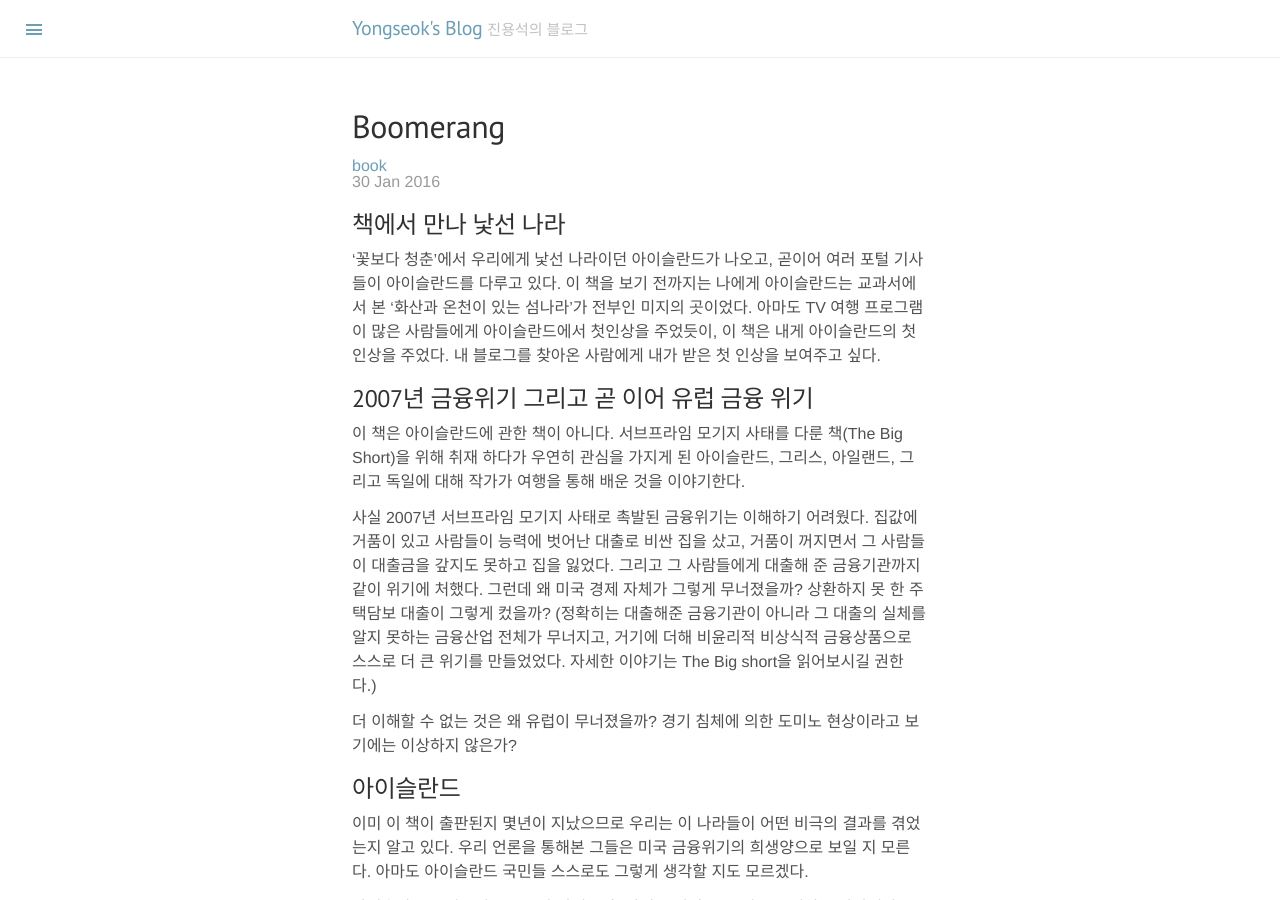
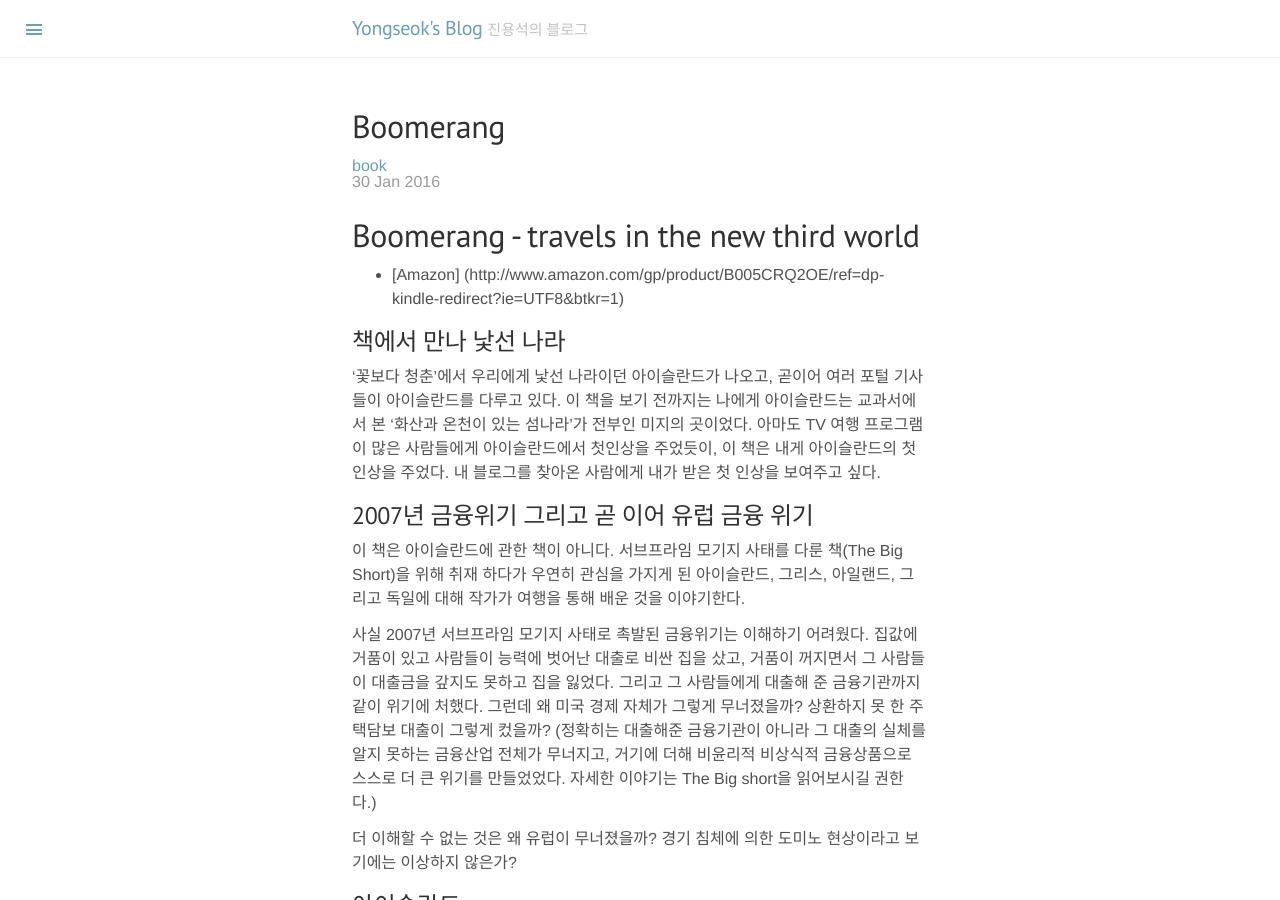
Before and after one commit to ysjin/old-blog, a Jekyll site: the page built from _posts/2016-01-30-boomerang.md, in a window 1280 px wide and 900 px high. Built offline with Jekyll 4.4.1, drawn with Linux system fonts in a browser that asks for light colours; Markdown is read by kramdown in place of the engine named in the settings; comment, search, counter and statistics services are not loaded.

Commit message:
Update 2016-01-30-boomerang.md

```diff
--- a/_posts/2016-01-30-boomerang.md
+++ b/_posts/2016-01-30-boomerang.md
@@ -5,6 +5,9 @@ published: true
 tags: book
 comments: true
 ---
+
+# Boomerang - travels in the new third world
+  * [Amazon] (http://www.amazon.com/gp/product/B005CRQ2OE/ref=dp-kindle-redirect?ie=UTF8&btkr=1)
 
 ## 책에서 만나 낯선 나라
   '꽃보다 청춘'에서 우리에게 낯선 나라이던 아이슬란드가 나오고, 곧이어 여러 포털 기사들이 아이슬란드를 다루고 있다.
```
